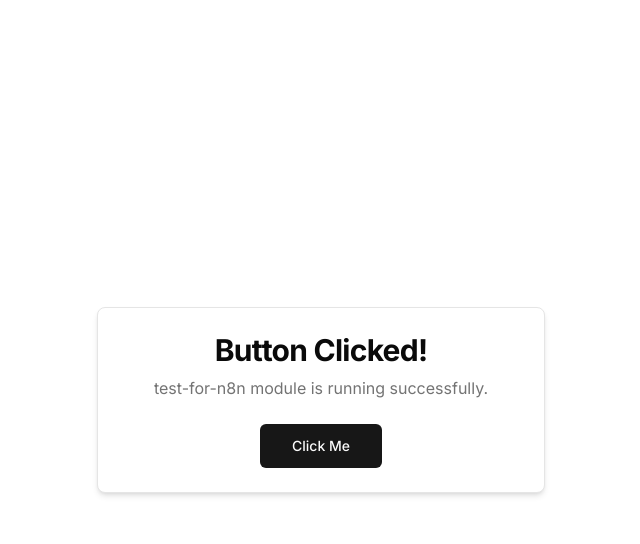
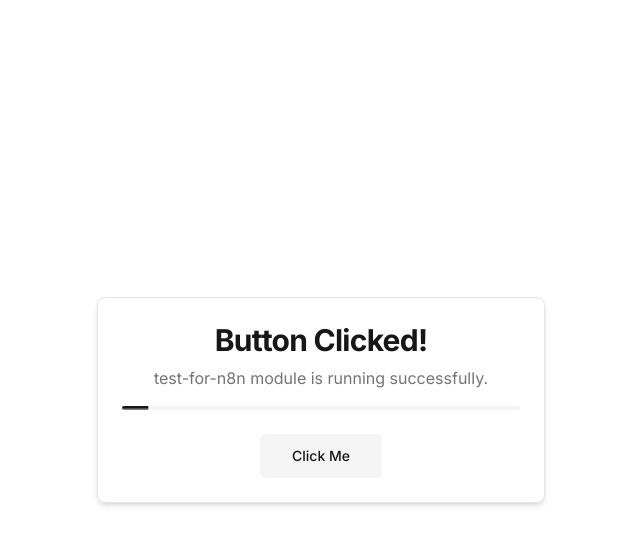
Before and after one commit to justabbygal/qa-suite, a Next.js app: page /hello-world in a window 1280 px wide. Both pictures are taken after a click on the button "Click Me". Shown: the top 544 px of the page, without its empty margins (319-959 px from the left). Built offline with nearby package versions, Linux system fonts and the light colour scheme.

Commit message:
Add visual feedback and loading states
Task: 98cc5454-e53a-4255-93a5-79f302a723d0
Story: Add Interactive Button to Hello World

```diff
--- a/src/app/globals.css
+++ b/src/app/globals.css
@@ -47,3 +47,15 @@
   * { @apply border-border; }
   body { @apply bg-background text-foreground; }
 }
+
+@keyframes countdown {
+  from { transform: scaleX(1); }
+  to { transform: scaleX(0); }
+}
+
+@layer utilities {
+  .animate-countdown {
+    animation: countdown 3s linear forwards;
+    transform-origin: left;
+  }
+}
--- a/src/modules/test-for-n8n/components/HelloWorld.tsx
+++ b/src/modules/test-for-n8n/components/HelloWorld.tsx
@@ -13,10 +13,12 @@ const RESET_DELAY_MS = 3000;
  *
  * A simple interactive component used to verify the module scaffold, routing,
  * and UI component integration are working correctly. It renders a card
- * with a message that updates on button click and auto-resets after 3 seconds.
+ * with a message that updates on button click and auto-resets after 3 seconds,
+ * with visual feedback during the countdown period.
  */
 export default function HelloWorld() {
   const [message, setMessage] = useState(DEFAULT_MESSAGE);
+  const [clickCount, setClickCount] = useState(0);
   const timerRef = useRef<ReturnType<typeof setTimeout> | null>(null);
 
   function handleButtonClick() {
@@ -26,6 +28,7 @@ export default function HelloWorld() {
       }
 
       setMessage(CLICKED_MESSAGE);
+      setClickCount((c) => c + 1);
 
       timerRef.current = setTimeout(() => {
         setMessage(DEFAULT_MESSAGE);
@@ -46,7 +49,7 @@ export default function HelloWorld() {
     };
   }, []);
 
-  const isClicked = message === CLICKED_MESSAGE;
+  const isActive = message === CLICKED_MESSAGE;
 
   return (
     <main
@@ -59,7 +62,9 @@ export default function HelloWorld() {
             id="hello-world-message"
             aria-live="polite"
             aria-atomic="true"
-            className="text-center text-3xl font-bold tracking-tight text-foreground"
+            className={`text-center text-3xl font-bold tracking-tight transition-colors duration-300 ${
+              isActive ? "text-primary" : "text-foreground"
+            }`}
           >
             {message}
           </h1>
@@ -68,15 +73,27 @@ export default function HelloWorld() {
           <p className="text-center text-base text-muted-foreground">
             test-for-n8n module is running successfully.
           </p>
+          <div
+            className="mt-4 h-1 w-full overflow-hidden rounded-full bg-secondary"
+            aria-hidden="true"
+          >
+            {isActive && (
+              <div
+                key={clickCount}
+                className="h-full animate-countdown rounded-full bg-primary"
+              />
+            )}
+          </div>
         </CardContent>
         <CardFooter className="flex justify-center">
           <Button
-            variant="default"
+            variant={isActive ? "secondary" : "default"}
             size="lg"
             onClick={handleButtonClick}
             aria-label="Click to show a confirmation message"
             aria-describedby="hello-world-message"
-            aria-pressed={isClicked}
+            aria-pressed={isActive}
+            className="transition-all duration-200"
           >
             Click Me
           </Button>
```
